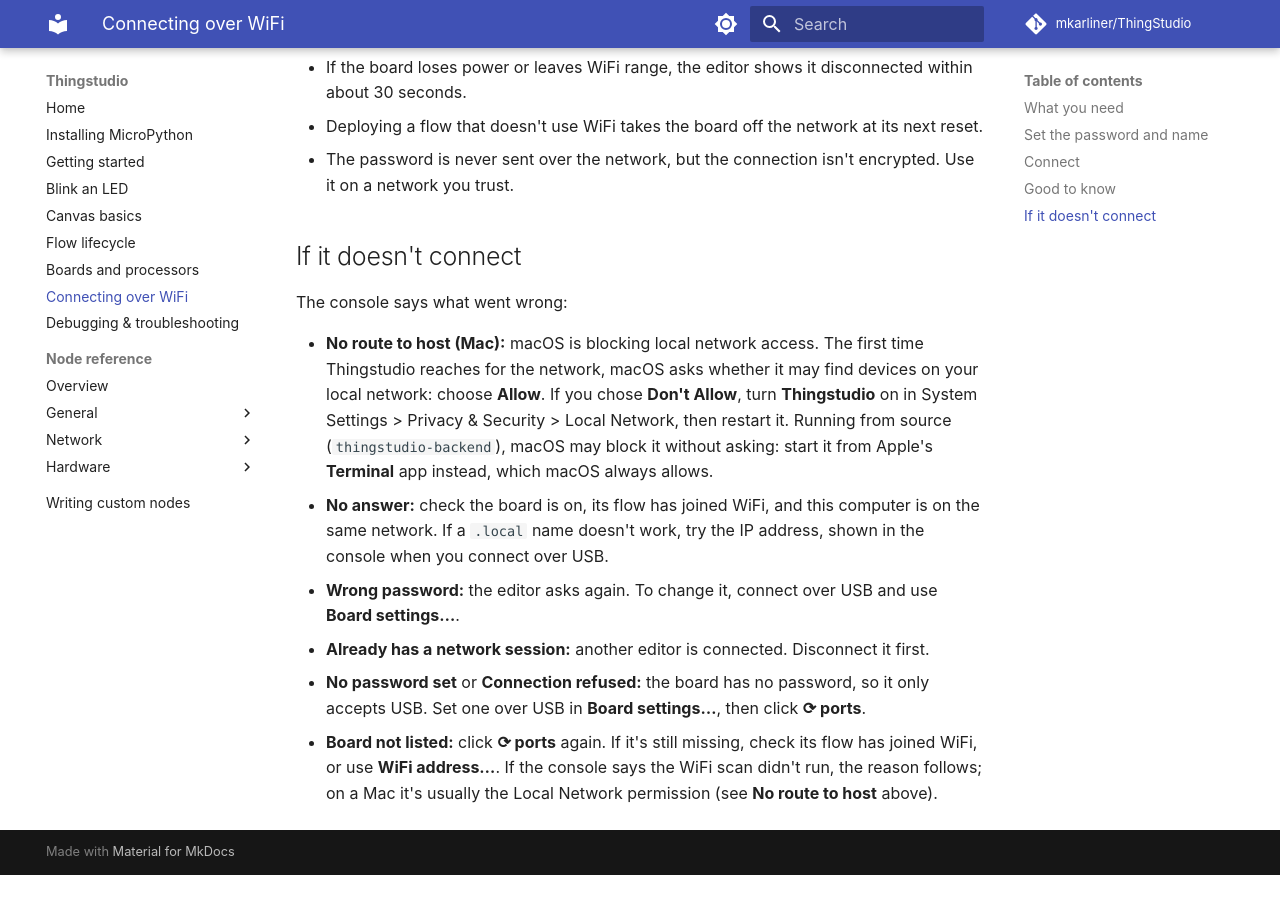
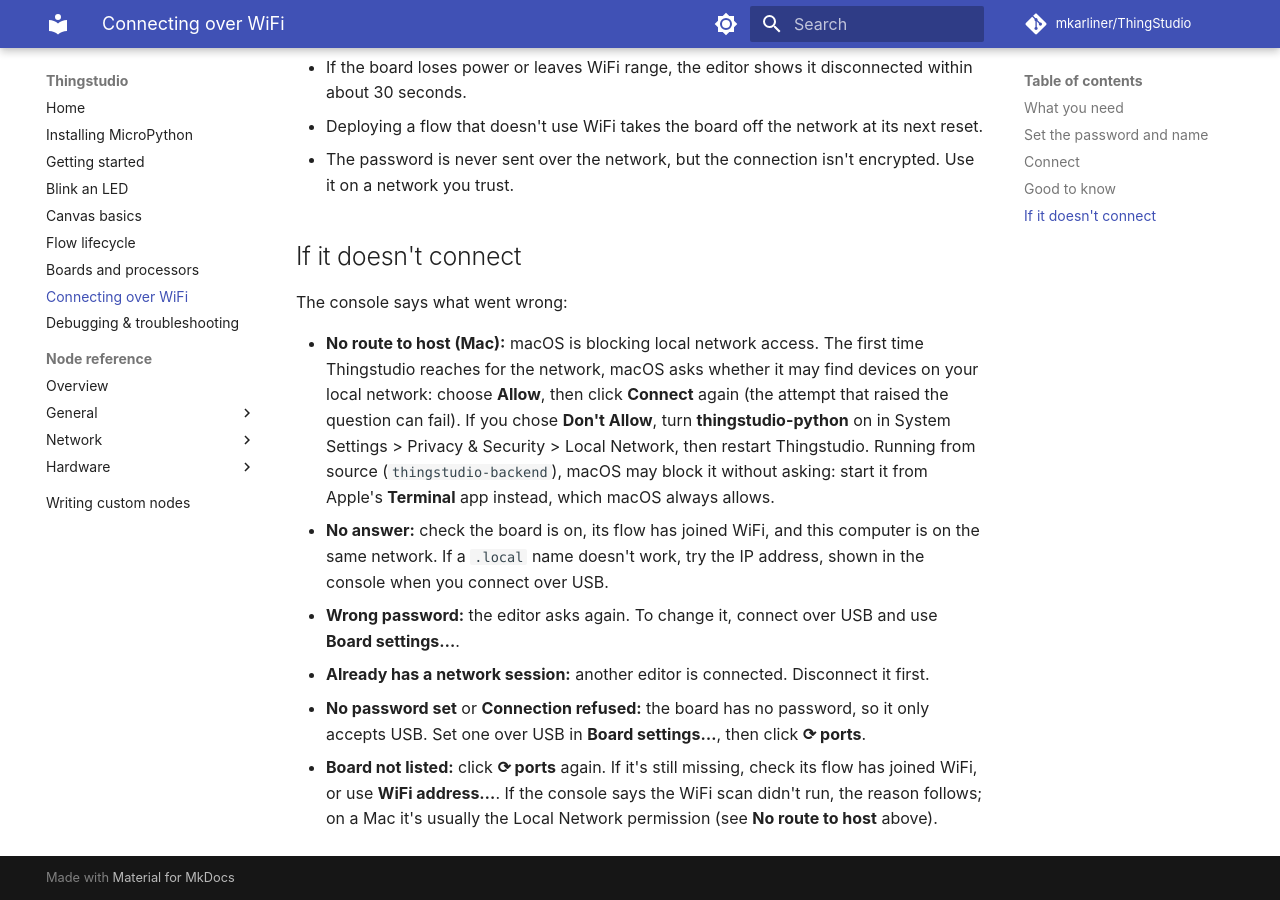
Before and after one commit to mkarliner/ThingStudio, an MkDocs documentation site: the page built from docs/user-guide/wifi-connection.md, in a window 1280 px wide and 900 px high, scrolled down 1332 px. Built offline with MkDocs 1.6.1 and Material for MkDocs 9.7.7, drawn with Linux system fonts in a browser that asks for light colours; comment, search, counter and statistics services are not loaded; before the commit the page ends 2207 px from its top, so only the background shows below that.

Commit message:
macOS Local Network verified in a clean macOS 15 account; name the thingstudio-python entry in docs and errors

```diff
--- a/docs/user-guide/wifi-connection.md
+++ b/docs/user-guide/wifi-connection.md
@@ -51,9 +51,10 @@
 The console says what went wrong:
 
 - **No route to host (Mac):** macOS is blocking local network access. The first time Thingstudio reaches for the
-  network, macOS asks whether it may find devices on your local network: choose **Allow**. If you chose
-  **Don't Allow**, turn **Thingstudio** on in System Settings > Privacy & Security > Local Network, then restart
-  it. Running from source (`thingstudio-backend`), macOS may block it without asking: start it from Apple's
+  network, macOS asks whether it may find devices on your local network: choose **Allow**, then click
+  **Connect** again (the attempt that raised the question can fail). If you chose **Don't Allow**, turn
+  **thingstudio-python** on in System Settings > Privacy & Security > Local Network, then restart Thingstudio.
+  Running from source (`thingstudio-backend`), macOS may block it without asking: start it from Apple's
   **Terminal** app instead, which macOS always allows.
 - **No answer:** check the board is on, its flow has joined WiFi, and this computer is on the
   same network. If a `.local` name doesn't work, try the IP address, shown in the console when you connect over USB.
```
Also changed, not shown: docs/working-notes/learnings/backend-security-research.md (+17 -0 lines), docs/working-notes/packaging-install-routes-briefing.md (+7 -3 lines), 1 other file.
